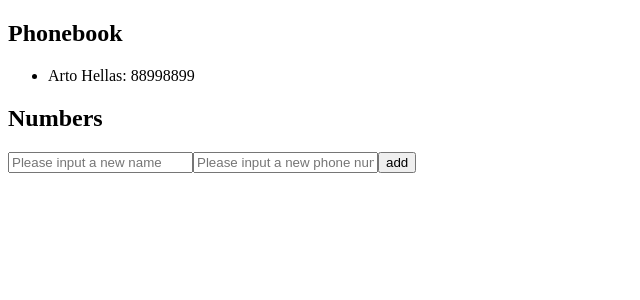
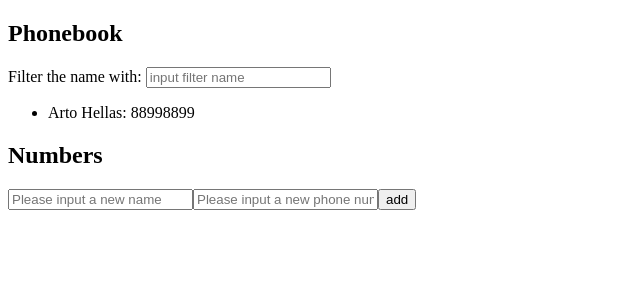
Before and after one commit to zzsealy/fullstackopen, a React (Create React App) app in the folder part1/: page / in a window 1280 px wide. Shown: the top 300 px of the page, without its empty margins (0-640 px from the left). Built offline with nearby package versions, Linux system fonts and the light colour scheme.

Commit message:
wip: practice-2.9 过滤

```diff
--- a/part1/src/App.js
+++ b/part1/src/App.js
@@ -10,6 +10,7 @@ const App = () => {
   const [persons, setPersons] = useState([
     { name: 'Arto Hellas', phone: '88998899'}
   ])
+  const [beforeFilterPerson, setBeforeFilterPerson] = useState('')
   const [newName, setNewName] = useState('')
   const [newPhone, setNewPhone] = useState('')
 
@@ -22,6 +23,24 @@ const App = () => {
   }
 
 
+  const handleFilterName = (event) => {
+    debugger;
+    let filterKey = event.target.value
+    let newPersons = []
+    if (filterKey) {
+      beforeFilterPerson.map(person => {
+        let name = person.name
+        if (name.search(filterKey) != -1) {
+          newPersons.push(person)
+        }
+      })
+      setPersons(newPersons)
+    } else {
+      setPersons(beforeFilterPerson)
+    }
+  }
+
+
   const submitNewName = (event) => {
     event.preventDefault()
     let hasPerson = persons.filter((person) => person.name === newName)
@@ -31,6 +50,7 @@ const App = () => {
         phone: newPhone
       }
       setPersons(persons.concat(newPerson))
+      setBeforeFilterPerson(persons.concat(newPerson))
       setNewName('')
       setNewPhone('')
     } else {
@@ -41,6 +61,7 @@ const App = () => {
   return (
     <div>
       <h2>Phonebook</h2>
+      <p>Filter the name with:  <input placeholder='input filter name' onChange={handleFilterName}></input> </p>
       <ul>
         {persons.map(person => <Number key={person.name} person={person} />)}
       </ul>
```
